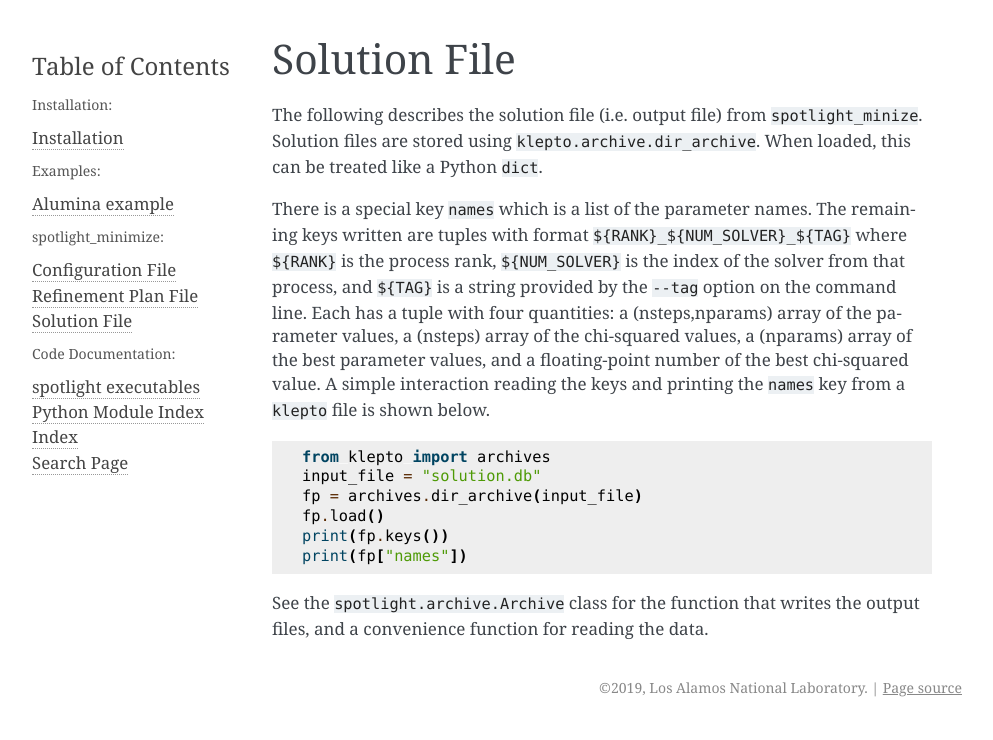
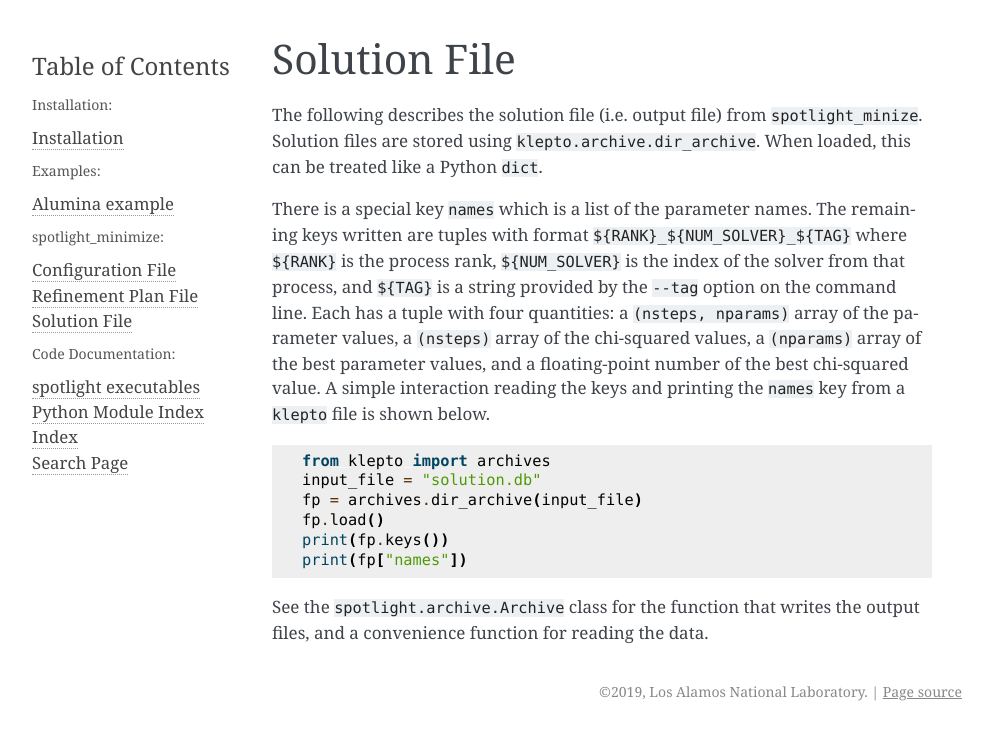
Before and after one commit to lanl/spotlight, a Sphinx documentation site: the page built from docs/file_format_solution.rst, in a window 1280 px wide. Shown: the top 740 px of the page, without its empty margins (148-1141 px from the left). Built offline with Sphinx 7.4.7, drawn with Linux system fonts in a browser that asks for light colours; pages that are not in the unit, such as notebooks, are missing from menus.

```diff
--- a/docs/file_format_solution.rst
+++ b/docs/file_format_solution.rst
@@ -9,7 +9,7 @@ There is a special key ``names`` which is a list of the parameter names.
 The remaining keys written are tuples with format ``${RANK}_${NUM_SOLVER}_${TAG}`` where
 ``${RANK}`` is the process rank, ``${NUM_SOLVER}`` is the index of the solver from
 that process, and ``${TAG}`` is a string provided by the ``--tag`` option on the command line.
-Each has a tuple with four quantities: a (nsteps,nparams) array of the parameter values, a (nsteps) array of the chi-squared values, a (nparams) array of the best parameter values, and a floating-point number of the best chi-squared value.
+Each has a tuple with four quantities: a ``(nsteps, nparams)`` array of the parameter values, a ``(nsteps)`` array of the chi-squared values, a ``(nparams)`` array of the best parameter values, and a floating-point number of the best chi-squared value.
 A simple interaction reading the keys and printing the ``names`` key from a ``klepto`` file is shown below.
 
 .. code-block:: python
```
